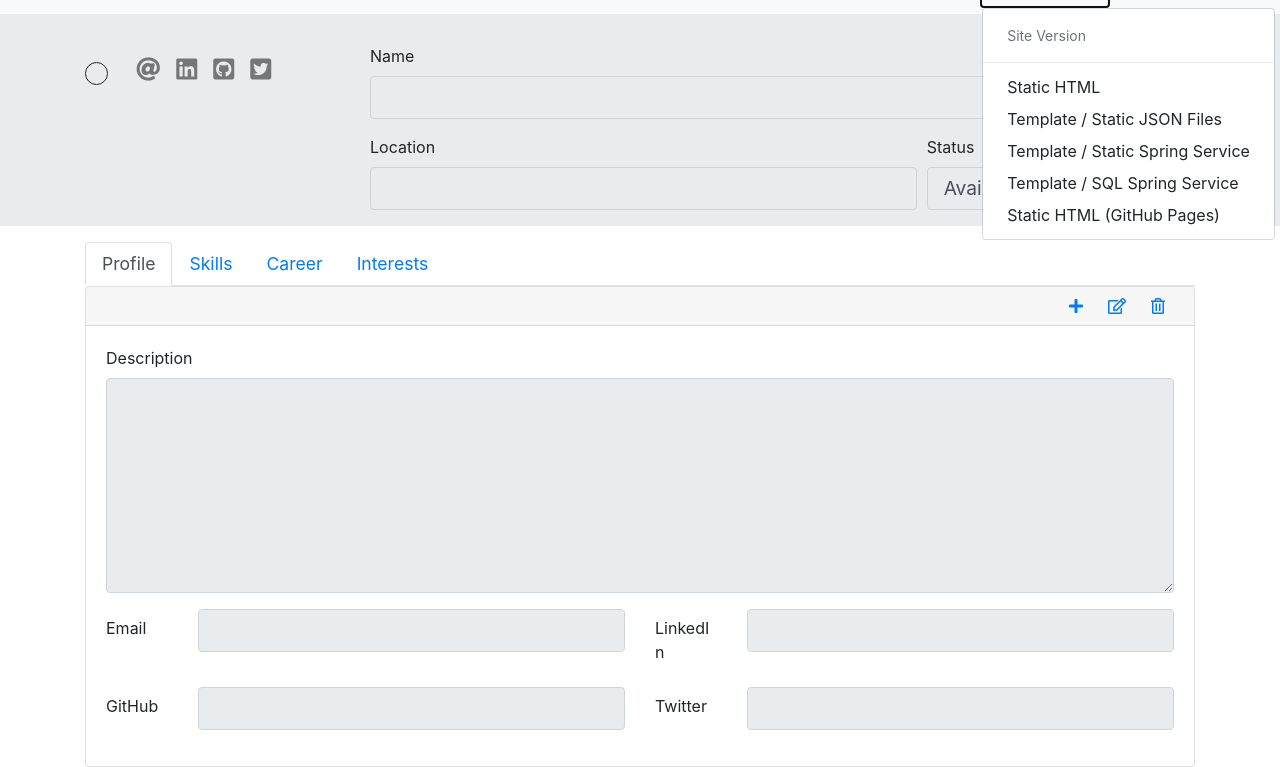
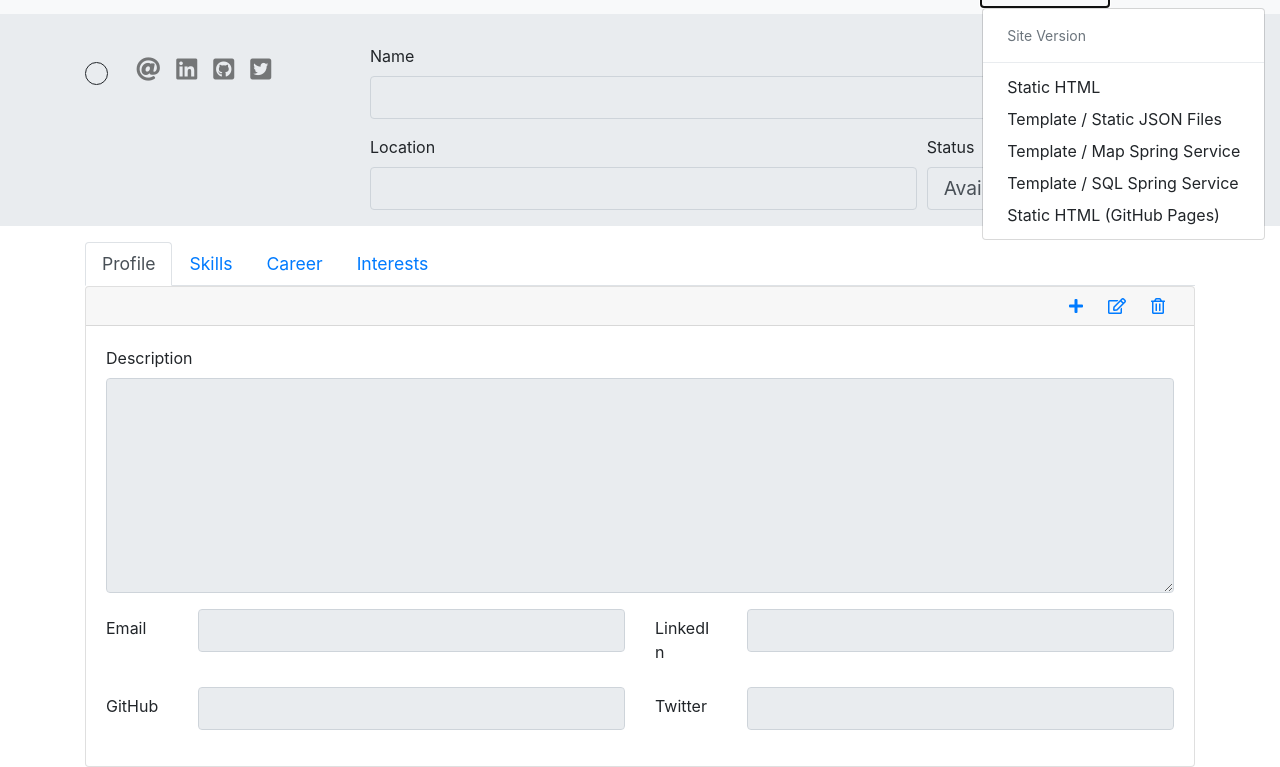
Before and after one commit to piroquio10-afk/piroquio10, a Node project: template src/main/webapp/templates/profile.twig in a window 1280 px wide, after a click on "Settings". Shown: the part 44-811 px from the top of the page. Run offline with Node 20 templates, Linux system fonts and the light colour scheme; the template is opened without the code that fills it, so the values that code supplies are empty; some libraries are stand-ins or nearby versions.

Commit message:
Rename to map as it uses a Map repository.

```diff
--- a/src/main/webapp/app.js
+++ b/src/main/webapp/app.js
@@ -1,7 +1,7 @@
 const templatePath = process.argv[2];
 const dataPath = process.argv[3];
 const publicPath = process.argv[4];
-const simpleUrl = process.argv[5];
+const mapUrl = process.argv[5];
 const sqlUrl = process.argv[6];
 
 const path = require('path');
@@ -16,7 +16,7 @@ app.set('views', templatePath);
 app.set('view engine', 'twig');
 
 const templates = ['profile', 'skills', 'career', 'interests'];
-const dataSources = ['json', 'simple', 'sql'];
+const dataSources = ['json', 'map', 'sql'];
 
 // Express Async Handler, see: https://zellwk.com/blog/async-await-express/
 const asyncHandler = fn =>
@@ -60,7 +60,7 @@ app.listen(port, () => {
     console.log(`templatePath : ${templatePath}`);
     console.log(`dataPath     : ${dataPath}`);
     console.log(`publicPath   : ${publicPath}`);
-    console.log(`simpleUrl    : ${simpleUrl}`);
+    console.log(`mapUrl       : ${mapUrl}`);
     console.log(`sqlUrl       : ${sqlUrl}`);
     console.log(`developer-portfolio template application listening on port: ${port}`);
 });
@@ -68,11 +68,11 @@ app.listen(port, () => {
 function getTemplateVersion(dataFrom) {
     switch (dataFrom) {
         case 'json':
-            return 'Template Version with Static JSON Data Files';
-        case 'simple':
-            return  'Template Version with Static Data from Spring Service';
+            return 'Template Version with data from static JSON files';
+        case 'map':
+            return  'Template Version with data from a Map repository Spring service';
         case 'sql':
-            return  'Template Version with SQL Data from Spring Service';
+            return  'Template Version with data from a SQL repository Spring service';
         default:
             throw new Error('Unknown data source: ' + dataFrom);
     }
@@ -82,8 +82,8 @@ function getDataFrom(dataFrom, aspect) {
     switch (dataFrom) {
         case 'json':
             return readStaticJsonFile(dataPath, aspect);
-        case 'simple':
-            return requestJsonFromUrl(simpleUrl, aspect);
+        case 'map':
+            return requestJsonFromUrl(mapUrl, aspect);
         case 'sql':
             return requestJsonFromUrl(sqlUrl, aspect);
         default:
--- a/src/main/webapp/templates/header.twig
+++ b/src/main/webapp/templates/header.twig
@@ -25,7 +25,7 @@
               <div class="dropdown-divider"></div>
               <a class="dropdown-item" href="/static/{{ pageName }}.html">Static HTML</a>
               <a class="dropdown-item" href="/template/json/{{ pageName }}">Template / Static JSON Files</a>
-              <a class="dropdown-item" href="/template/simple/{{ pageName }}">Template / Static Spring Service</a>
+              <a class="dropdown-item" href="/template/map/{{ pageName }}">Template / Map Spring Service</a>
               <a class="dropdown-item" href="/template/sql/{{ pageName }}">Template / SQL Spring Service</a>
               <a class="dropdown-item" href="https://ratjuggler.github.io/developer-portfolio/static/{{ pageName }}.html">Static HTML (GitHub Pages)</a>
             </div>
```
